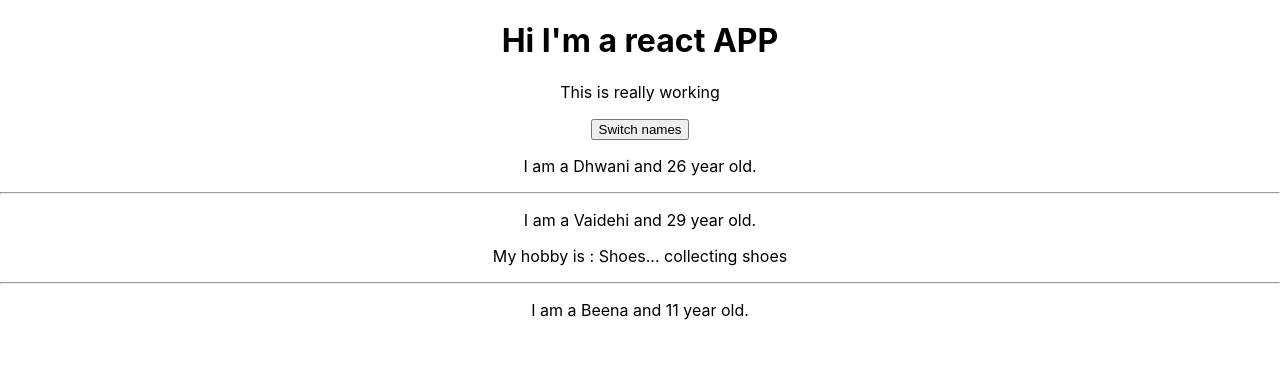
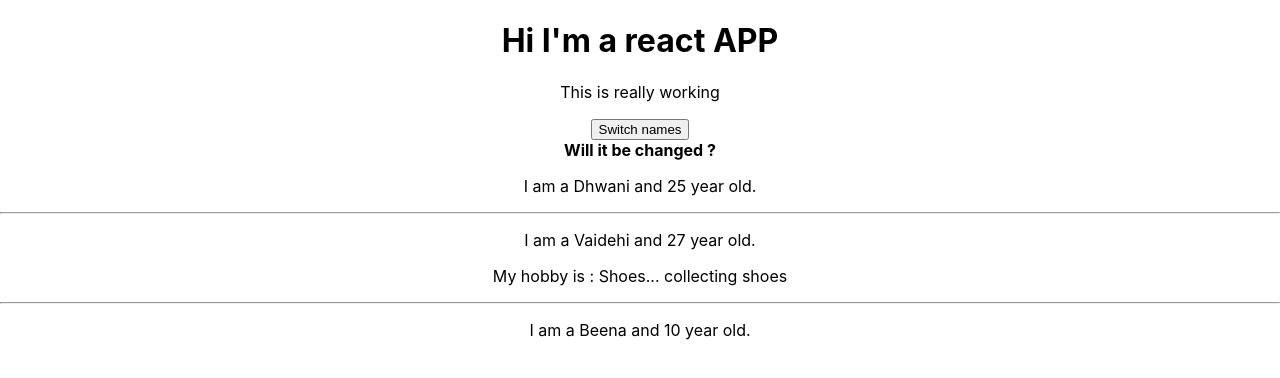
Before and after one commit to shahbhumi53/react-complete-guide, a React (Create React App) app: page / in a window 1280 px wide. Shown: the top 378 px of the page. Built offline with nearby package versions, Linux system fonts and the light colour scheme.

Commit message:
re-render DOM on state or prop change

```diff
--- a/src/App.js
+++ b/src/App.js
@@ -27,24 +27,58 @@ import Person from "./Person/Person";
 
 // ----------------- CLASS BASE DECLARATION OF COMPONENT ---------------//
 class App extends Component {
+
+    /*
+    - as props contains something that is comes from outside of the component
+    - state is something that is managed inside the component
+    - state is available only in components that are created by extending *Component* class of
+    react
+    - state is the reserved word
+    - SPECIAL CASE : state can be changed and if it changes then it re-render the DOM
+    - react dom will be re-rendered only in following 2 cases
+    - if state changes or prop changes then react will re-render or update the DOM
+    */
     state = {
         persons: [
             { name: "Dhwani", age: 25 },
             { name: "Vaidehi", age: 27 },
-            { name: "Beena", age: 29 },
-        ]
+            { name: "Beena", age: 10 },
+        ],
+        otherStateProp: 'Will it be changed ?'
     };
+
+    switchNameHandler = () => {
+        // console.log('Hello');
+        // DONT'T DO THIS - this.state.persons[0] = "DJ";
+        this.setState({
+            persons: [
+                { name: "DJ", age: 25 },
+                { name: "Vaidehi", age: 27 },
+                { name: "Beena", age: 48 },
+            ]
+        })
+    };
+
     render() {
         return (
             <div className="App">
                 <h1>Hi I'm a react APP</h1>
                 <p>This is really working</p>
-                <button>Switch names</button>
-                <Person name="Dhwani" age="21" />
+
+                {/* make sure not to use round bracket like this.switchNameHandler() as it will
+                 execute that functional immediately on load of the page. But we need the
+                  function to be executed only when button is clicked. We just passed the
+                   reference */}
+                <button onClick={ this.switchNameHandler } >Switch names</button>
+
+                <br/>
+                <b>{ this.state.otherStateProp }</b>
+
+                <Person name={ this.state.persons[0].name } age={ this.state.persons[0].age } />
                 <hr/>
-                <Person name="Vaidehi" age="23" >My hobby is : Shoes... collecting shoes</Person>
+                <Person name={ this.state.persons[1].name } age={ this.state.persons[1].age } >My hobby is : Shoes... collecting shoes</Person>
                 <hr/>
-                <Person name="Beena" age="22" />
+                <Person name={ this.state.persons[2].name } age={ this.state.persons[2].age } />
             </div>
         );
     }
--- a/src/Person/Person.js
+++ b/src/Person/Person.js
@@ -1,11 +1,18 @@
 import React from 'react';
 
+/*
+ - as props contains something that is comes from outside of the component
+ - state is something that is managed inside the component
+ - react dom will be re-rendered only in following 2 cases
+ - if state changes or prop changes then react will re-render or update the DOM
+ */
 const person = (props) => {
     // dynamic content can be part of JSX, just need to wrap it on curly braces
     /*this will render anything between tag of Person in JSX */
     return (
         <div>
-            <p>I am a { props.name } and { Math.floor(Math.random() * 30) } year old.</p>
+            {/*<p>I am a { props.name } and { Math.floor(Math.random() * 30) } year old.</p>*/}
+            <p>I am a { props.name } and { props.age } year old.</p>
             <p>{ props.children }</p>
         </div>
     );
```
Also changed, not shown: 1 other file (tests, documents, lock files or other folders).
